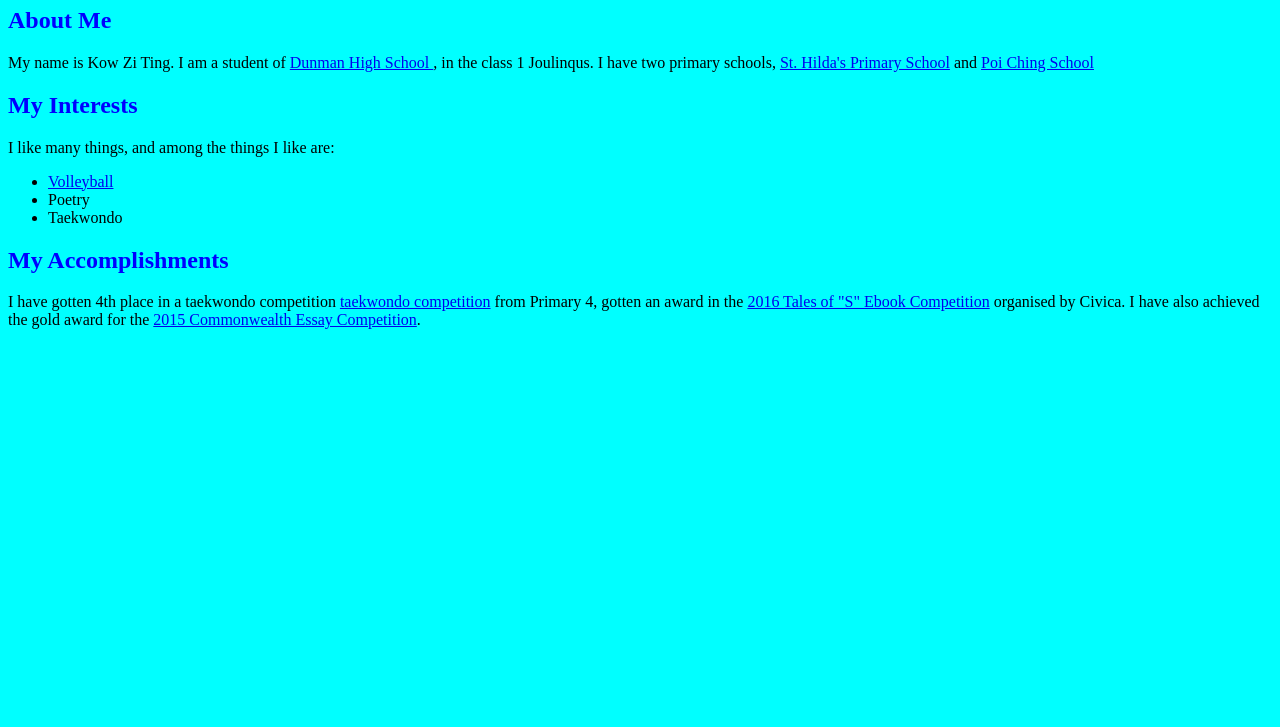
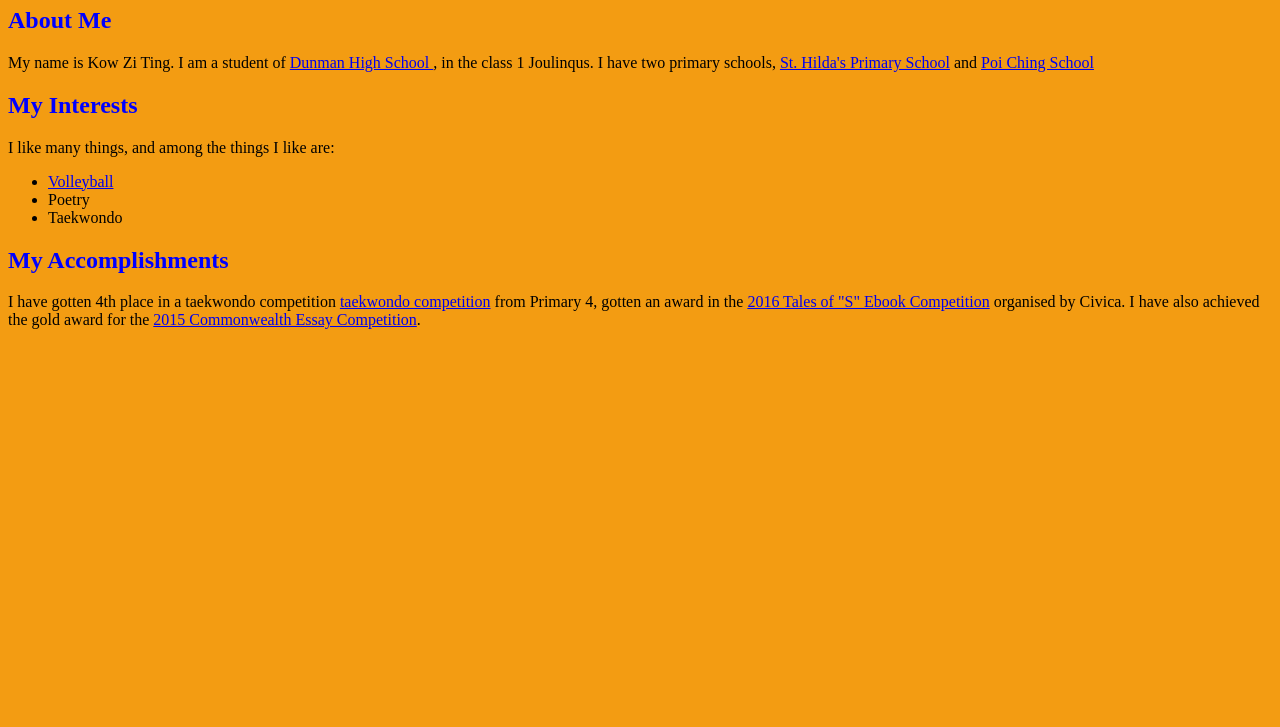
Before and after one commit to dhs17y1jkowziting/dhs17y1jkowziting.github.io, a plain HTML site: page index.html in a window 1280 px wide. Shown: the part 73-800 px from the top of the page. Drawn offline with Linux system fonts and the light colour scheme.

Commit message:
Update index.html

```diff
--- a/index.html
+++ b/index.html
@@ -8,7 +8,7 @@
     color: blue;
     }
    * {
-      background-color: cyan;
+      background-color: #F39C12;
    }
 
   </style>
```
